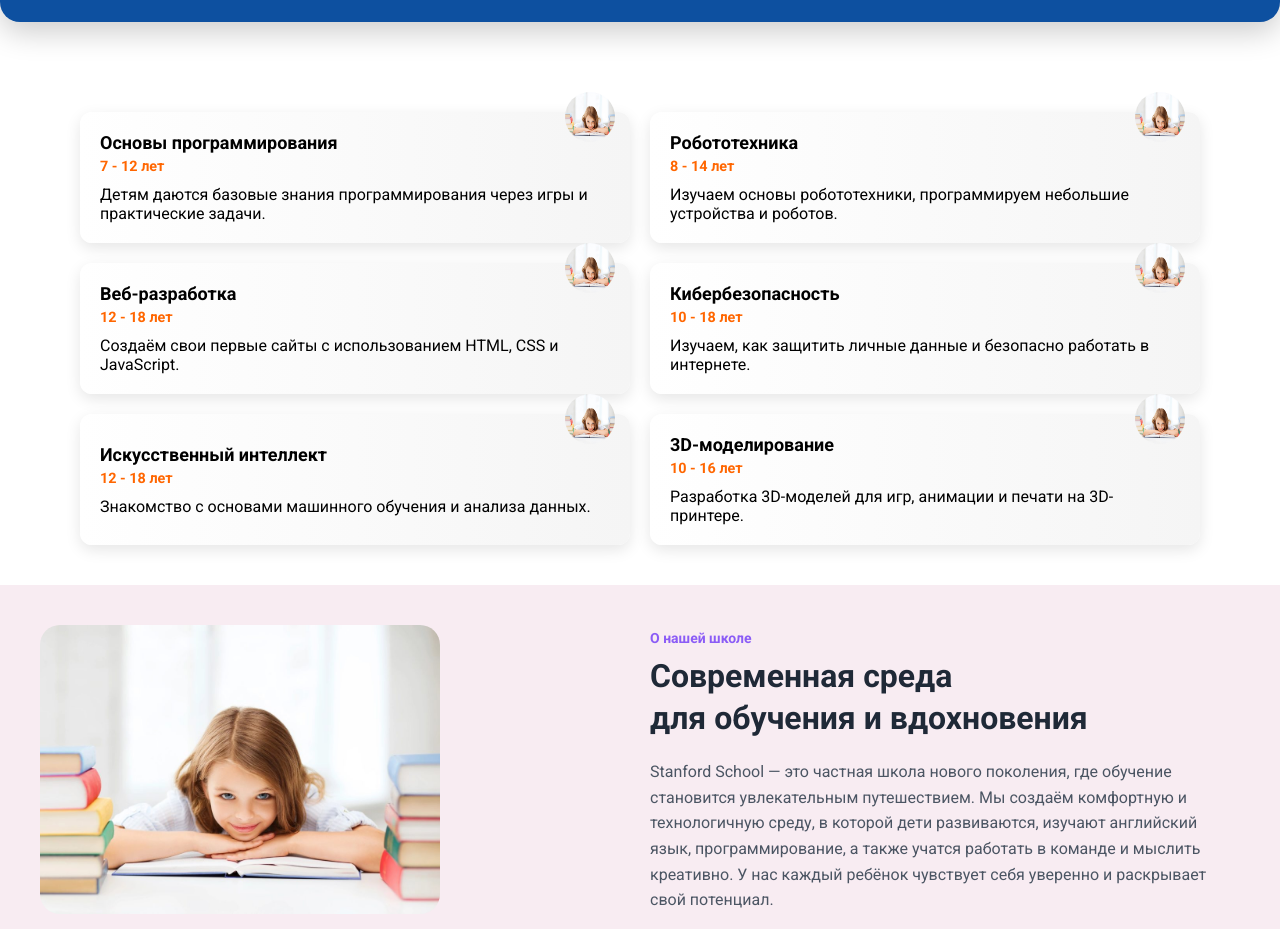
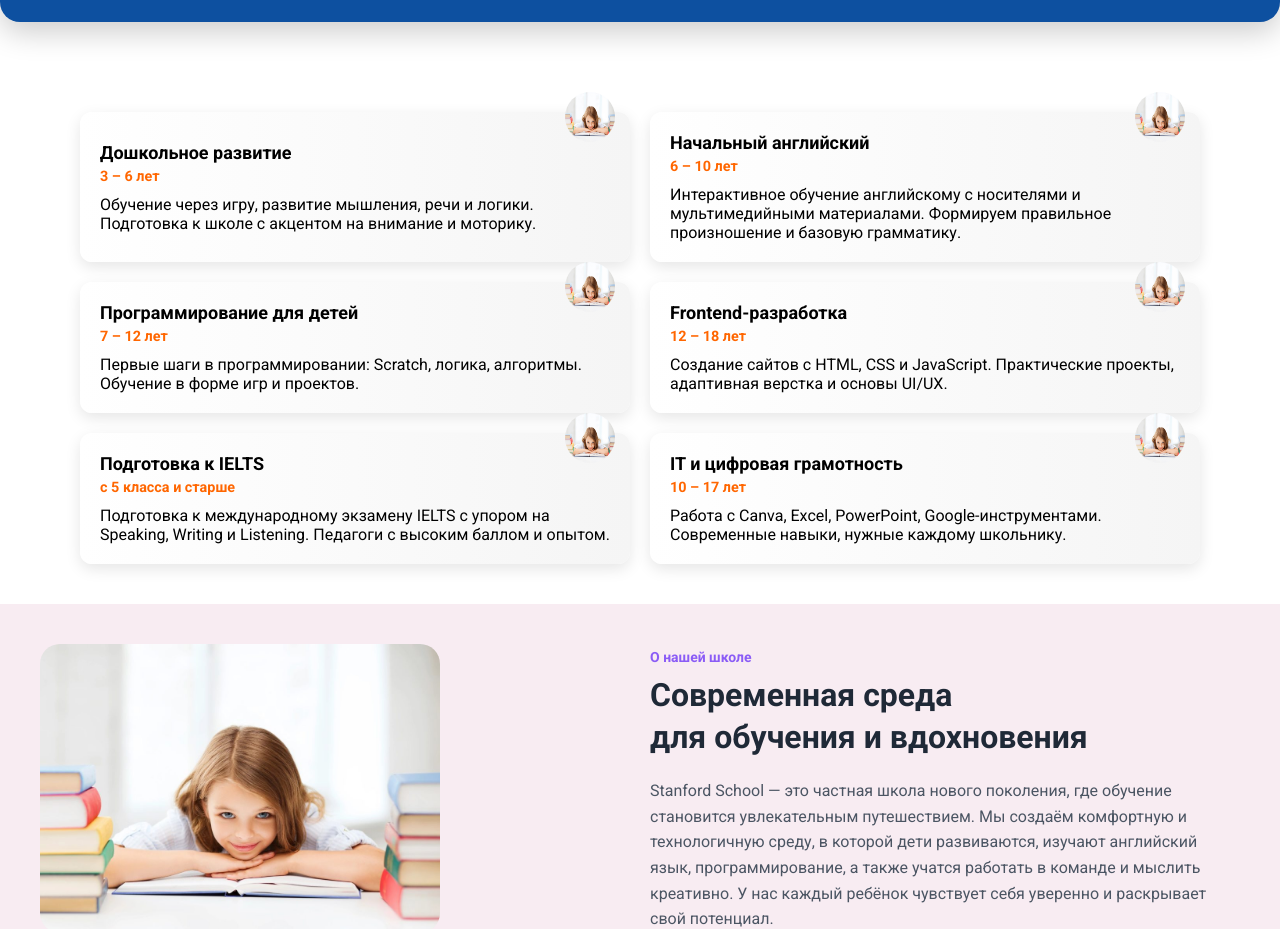
Before and after one commit to FarhodNomonov/stanford-school, a React (Vite) app: page / in a window 1280 px wide. Shown: the part 1032-1961 px from the top of the page. Built offline with nearby package versions, Linux system fonts and the light colour scheme.

Commit message:
edit programs section

```diff
--- a/src/components/programs/Programs.jsx
+++ b/src/components/programs/Programs.jsx
@@ -3,44 +3,45 @@ import "./programs.css";
 
 const programs = [
   {
-    title: "Основы программирования",
-    age: "7 - 12 лет",
+    title: "Дошкольное развитие",
+    age: "3 – 6 лет",
     description:
-      "Детям даются базовые знания программирования через игры и практические задачи.",
+      "Обучение через игру, развитие мышления, речи и логики. Подготовка к школе с акцентом на внимание и моторику.",
     img: "/coding.jpeg",
   },
   {
-    title: "Робототехника",
-    age: "8 - 14 лет",
+    title: "Начальный английский",
+    age: "6 – 10 лет",
     description:
-      "Изучаем основы робототехники, программируем небольшие устройства и роботов.",
+      "Интерактивное обучение английскому с носителями и мультимедийными материалами. Формируем правильное произношение и базовую грамматику.",
     img: "/coding.jpeg",
   },
   {
-    title: "Веб-разработка",
-    age: "12 - 18 лет",
+    title: "Программирование для детей",
+    age: "7 – 12 лет",
     description:
-      "Создаём свои первые сайты с использованием HTML, CSS и JavaScript.",
+      "Первые шаги в программировании: Scratch, логика, алгоритмы. Обучение в форме игр и проектов.",
     img: "/coding.jpeg",
   },
   {
-    title: "Кибербезопасность",
-    age: "10 - 18 лет",
+    title: "Frontend-разработка",
+    age: "12 – 18 лет",
     description:
-      "Изучаем, как защитить личные данные и безопасно работать в интернете.",
+      "Создание сайтов с HTML, CSS и JavaScript. Практические проекты, адаптивная верстка и основы UI/UX.",
     img: "/coding.jpeg",
   },
   {
-    title: "Искусственный интеллект",
-    age: "12 - 18 лет",
-    description: "Знакомство с основами машинного обучения и анализа данных.",
+    title: "Подготовка к IELTS",
+    age: "с 5 класса и старше",
+    description:
+      "Подготовка к международному экзамену IELTS с упором на Speaking, Writing и Listening. Педагоги с высоким баллом и опытом.",
     img: "/coding.jpeg",
   },
   {
-    title: "3D-моделирование",
-    age: "10 - 16 лет",
+    title: "IT и цифровая грамотность",
+    age: "10 – 17 лет",
     description:
-      "Разработка 3D-моделей для игр, анимации и печати на 3D-принтере.",
+      "Работа с Canva, Excel, PowerPoint, Google-инструментами. Современные навыки, нужные каждому школьнику.",
     img: "/coding.jpeg",
   },
 ];
```
